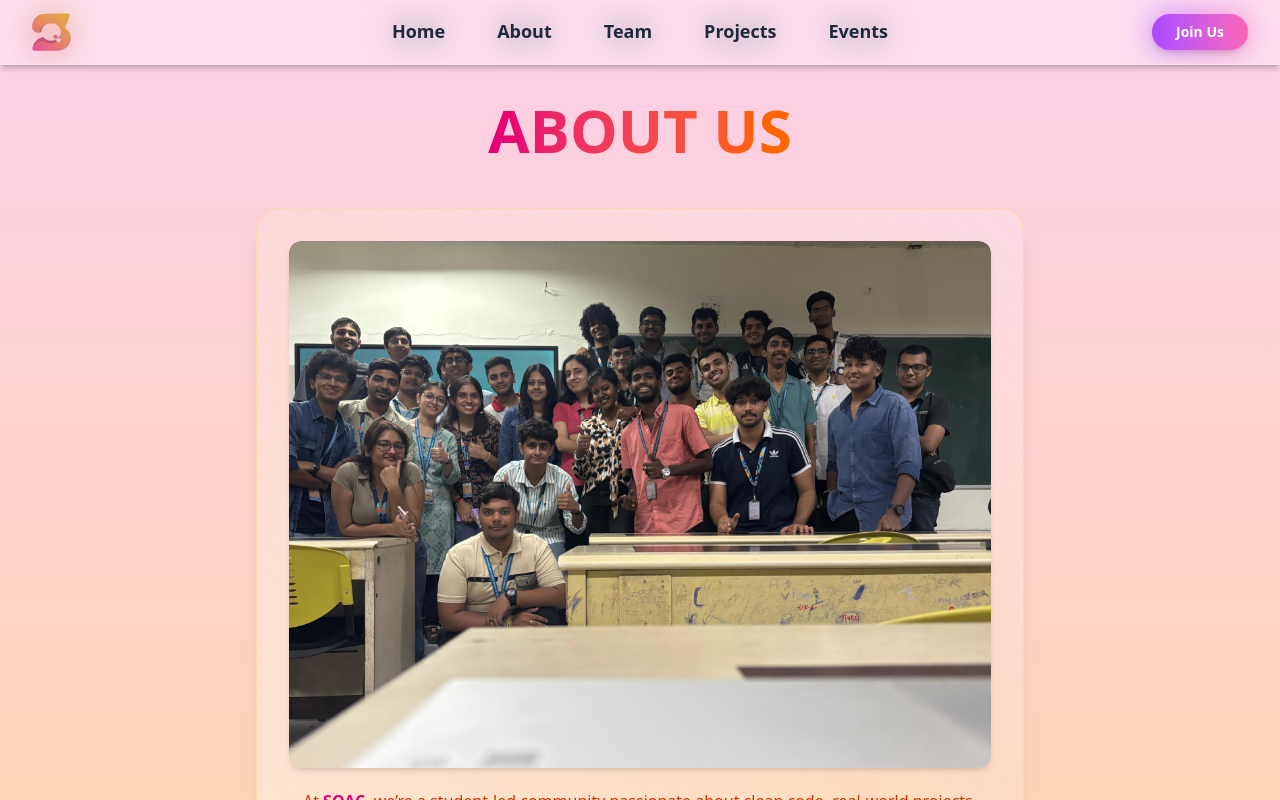
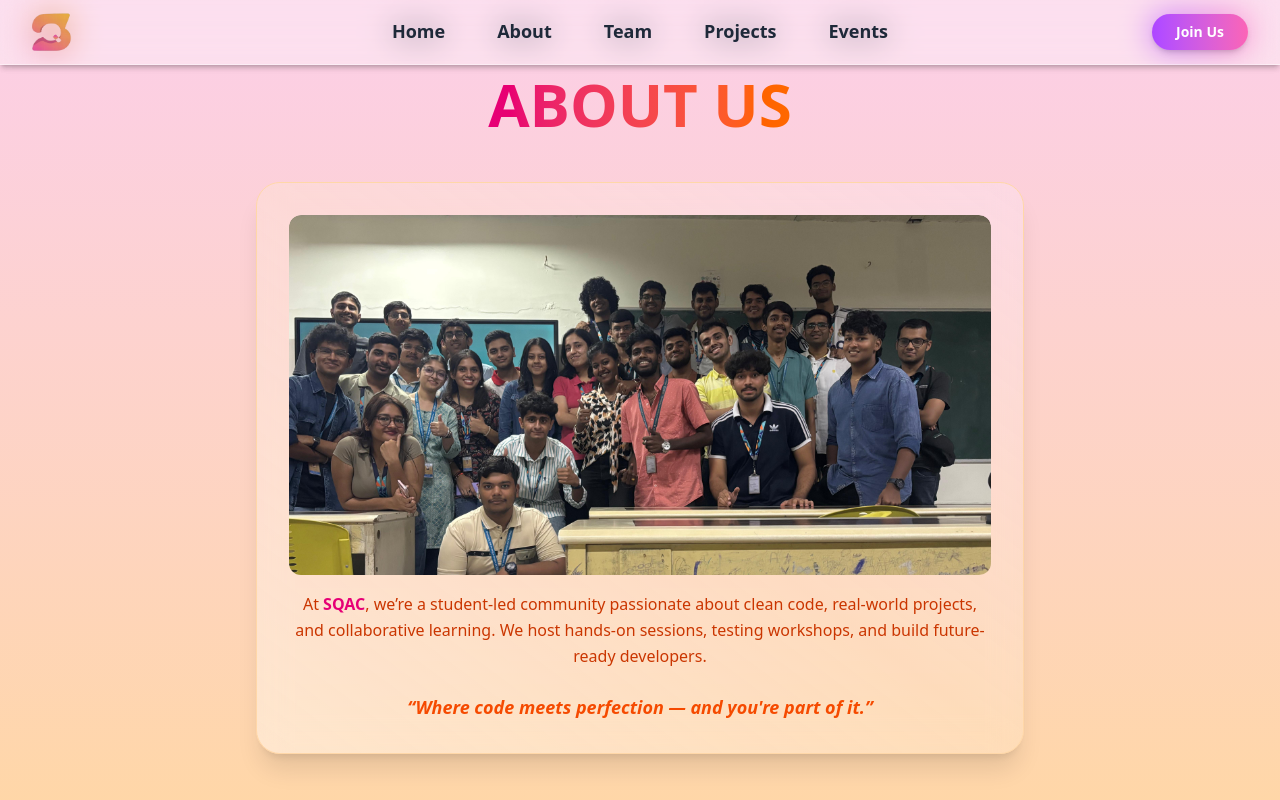
Before and after one commit to SQAC-Tech/sqac-website, a React (Vite) app in the folder Frontend/: page /about in a window 1280 px wide. Shown: the top 800 px of the page. Built offline with nearby package versions, Linux system fonts and the light colour scheme; a web font is replaced by a local one.

Commit message:
some fixes

```diff
--- a/Frontend/src/components/Aboutus/AboutUs1vh.jsx
+++ b/Frontend/src/components/Aboutus/AboutUs1vh.jsx
@@ -7,7 +7,7 @@ const AboutUs = () => {
   const isInView = useInView(ref, { once: true });
 
   return (
-    <section className="min-h-screen px-4 sm:px-8 py-16 z-10 bg-gradient-to-b from-pink-200 to-orange-200">
+    <section className="h-screen px-4 sm:px-6 pt-4 pb-6 z-10 bg-gradient-to-b from-pink-200 to-orange-200 flex justify-center items-center">
       <div
         ref={ref}
         className="flex flex-col justify-center items-center text-center max-w-6xl mx-auto z-3"
@@ -27,7 +27,7 @@ const AboutUs = () => {
           transition={{ delay: 0.2, duration: 0.6, ease: "easeOut" }}
           className="bg-gradient-to-tr from-white/40 via-orange-100/30 to-pink-100/40 backdrop-blur-lg shadow-xl rounded-3xl p-4 sm:p-8 w-full max-w-3xl mx-auto mt-6 border border-orange-200 hover:shadow-2xl transition-all duration-300"
         >
-          <div className="rounded-xl overflow-hidden shadow-md mb-5 transition-transform duration-300 hover:scale-105">
+          <div className="rounded-xl overflow-hidden mb-4 max-h-[45vh]">
             <img
               src={TeamPic}
               alt="SQAC Team"
--- a/Frontend/src/components/HomePage/Domains.jsx
+++ b/Frontend/src/components/HomePage/Domains.jsx
@@ -153,7 +153,7 @@ export default function Domains() {
   ];
 
   return (
-    <div className="py-20 lg:py-32 bg-gradient-to-b from-orange-300 via-fuchsia-100 to-white">
+    <div className="py-20 lg:py-32 bg-gradient-to-b from-orange-300 via-fuchsia-100 to-cyan-200">
       <h2 className="text-4xl lg:text-5xl font-bold mb-12 text-center text-[#3B0A4B]">
         Our Core Domains
       </h2>
```
